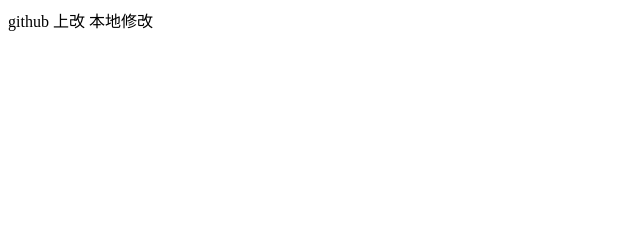
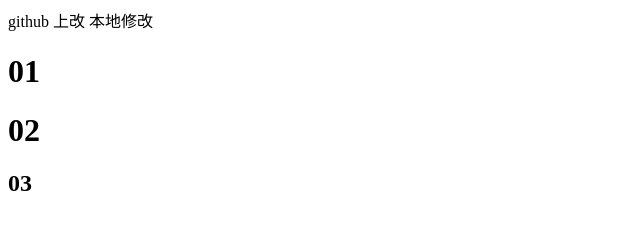
Before and after one commit to sexfat/forktest, a website: page index.html in a window 1280 px wide. Shown: the whole page, without its empty margins (0-640 px from the left). Drawn offline with Linux system fonts and the light colour scheme.

Commit message:
結合
add02

add3

```diff
--- a/index.html
+++ b/index.html
@@ -9,5 +9,8 @@
 <body>
     github 上改
     本地修改
+    <h1>01</h1>
+    <h1>02</h1>
+    <h2>03</h2>
 </body>
 </html>
```
